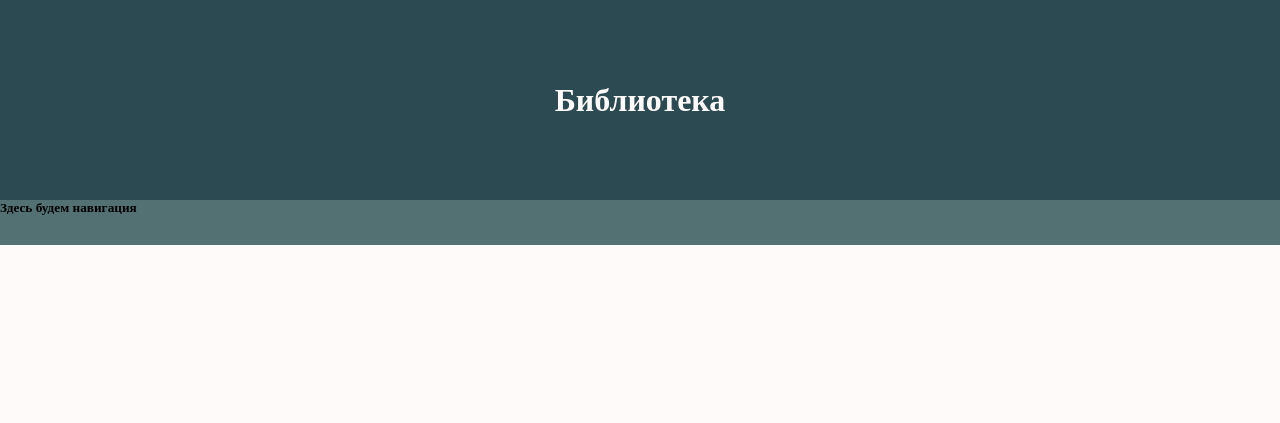
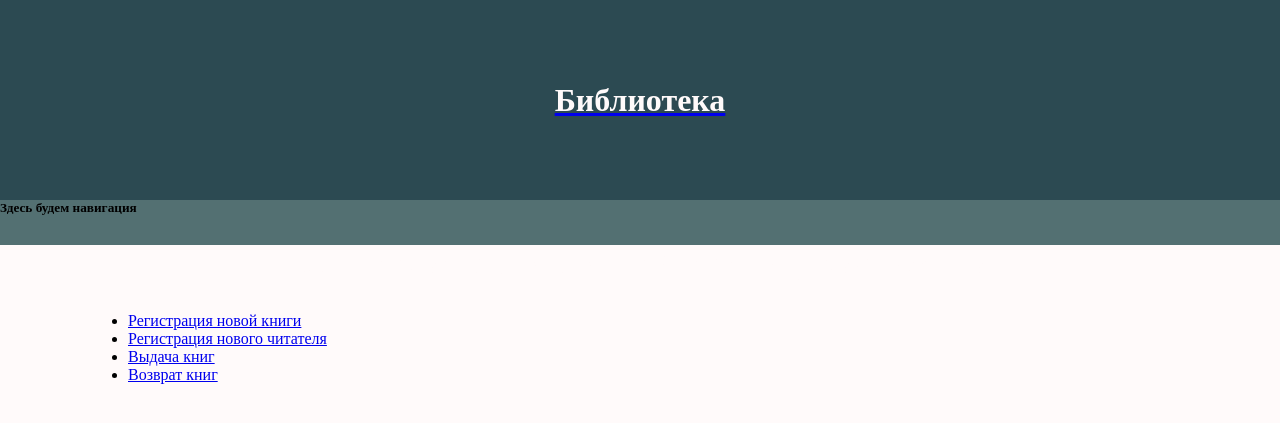
Before and after one commit to DenzkIs/Library_django, a Django app: page /main/ in a window 1280 px wide. Shown: the top 423 px of the page. Run offline with Django 4.2, Linux system fonts and the light colour scheme.

Commit message:
Added links from main page

```diff
--- a/library/static/css/style.css
+++ b/library/static/css/style.css
@@ -13,6 +13,9 @@ header{
     height: 200px;
 	display: table;
 	width: 100%;
+/*	background: url("<ваше изображение>") no-repeat;
+    background-size: contain;
+    background-position: center;*/
 
 
 }
@@ -28,3 +31,8 @@ nav{
     background: #537072;
     height: 45px;
 }
+.container{
+    width: 80%;
+    margin: 30px auto 20px;
+
+}
--- a/library/templates/base.html
+++ b/library/templates/base.html
@@ -7,11 +7,13 @@
         <link rel="stylesheet" href="{% static 'css/style.css' %}">
     </head>
     <body>
+    <a href="{% url 'main_page' %}">
         <header>
             <div class="logo">
                 <h1>Библиотека</h1>
             </div>
         </header>
+    </a>
     <nav>
         <h5>Здесь будем навигация</h5>
     </nav>
--- /dev/null
+++ b/library/templates/lend_book.html
@@ -0,0 +1,4 @@
+{% extends 'base.html' %}
+{% block content %}
+<h2>Страница выдачи книг</h2>
+{% endblock %}
--- a/library/templates/main.html
+++ b/library/templates/main.html
@@ -1,4 +1,12 @@
 {% extends 'base.html' %}
 {% block content %}
 <h1>Вы находитесь на главной странице библиотеки</h1>
+<div class="container">
+    <ul class="main_list">
+        <li><a href="{% url 'new_book_page' %}">Регистрация новой книги</a></li>
+        <li><a href="{% url 'new_reader_page' %}">Регистрация нового читателя</a></li>
+        <li><a href="{% url 'lend_book_page' %}">Выдача книг</a></li>
+        <li><a href="{% url 'return_book_page' %}">Возврат книг</a></li>
+    </ul>
+</div>
 {% endblock %}
--- /dev/null
+++ b/library/templates/new_book.html
@@ -0,0 +1,4 @@
+{% extends 'base.html' %}
+{% block content %}
+<h2>Страница регистрации новой книги</h2>
+{% endblock %}
--- /dev/null
+++ b/library/templates/new_reader.html
@@ -0,0 +1,4 @@
+{% extends 'base.html' %}
+{% block content %}
+<h2>Страница регистрации нового читателя</h2>
+{% endblock %}
--- /dev/null
+++ b/library/templates/return_book.html
@@ -0,0 +1,4 @@
+{% extends 'base.html' %}
+{% block content %}
+<h2>Страница возврата книг</h2>
+{% endblock %}
--- a/library/urls.py
+++ b/library/urls.py
@@ -1,7 +1,12 @@
 from django.urls import path
 
-from .views import get_main_page
+from .views import *
 
 urlpatterns = [
-    path('main/', get_main_page, name='main_page')
+    path('main/', get_main_page, name='main_page'),
+    path('new_book/', get_new_book, name='new_book_page'),
+    path('new_reader/', get_new_reader, name='new_reader_page'),
+    path('lend_book/', get_lend_book, name='lend_book_page'),
+    path('return_book/', get_return_book, name='return_book_page'),
+
 ]
--- a/library/views.py
+++ b/library/views.py
@@ -3,3 +3,19 @@ from django.shortcuts import render
 
 def get_main_page(request):
     return render(request, 'main.html')
+
+
+def get_new_book(request):
+    return render(request, 'new_book.html')
+
+
+def get_new_reader(request):
+    return render(request, 'new_reader.html')
+
+
+def get_lend_book(request):
+    return render(request, 'lend_book.html')
+
+
+def get_return_book(request):
+    return render(request, 'return_book.html')
```
Also changed, not shown: library/static/img/header_image2.jpg (added). Lines whose indentation alone changed are shown as unchanged.
